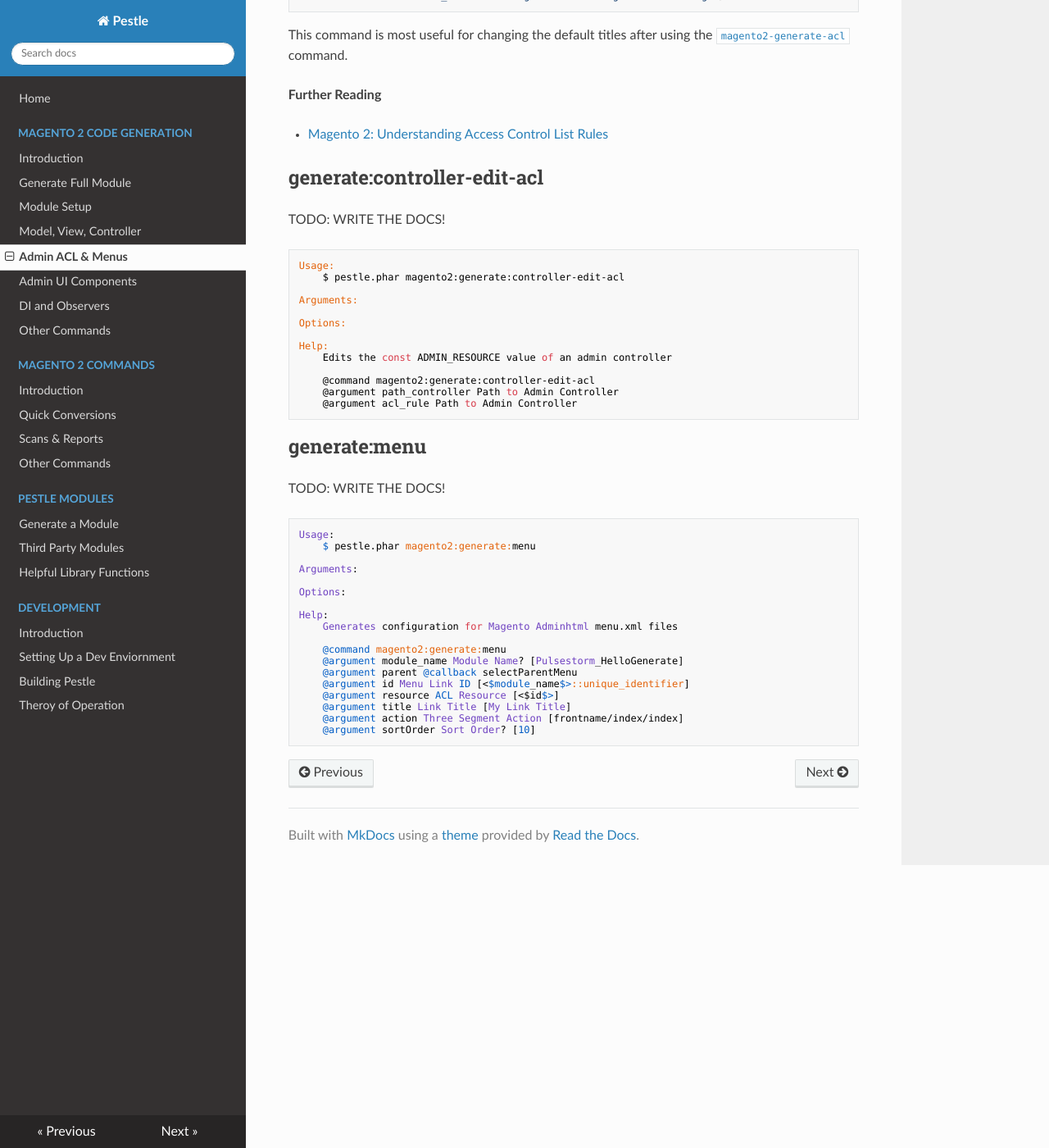
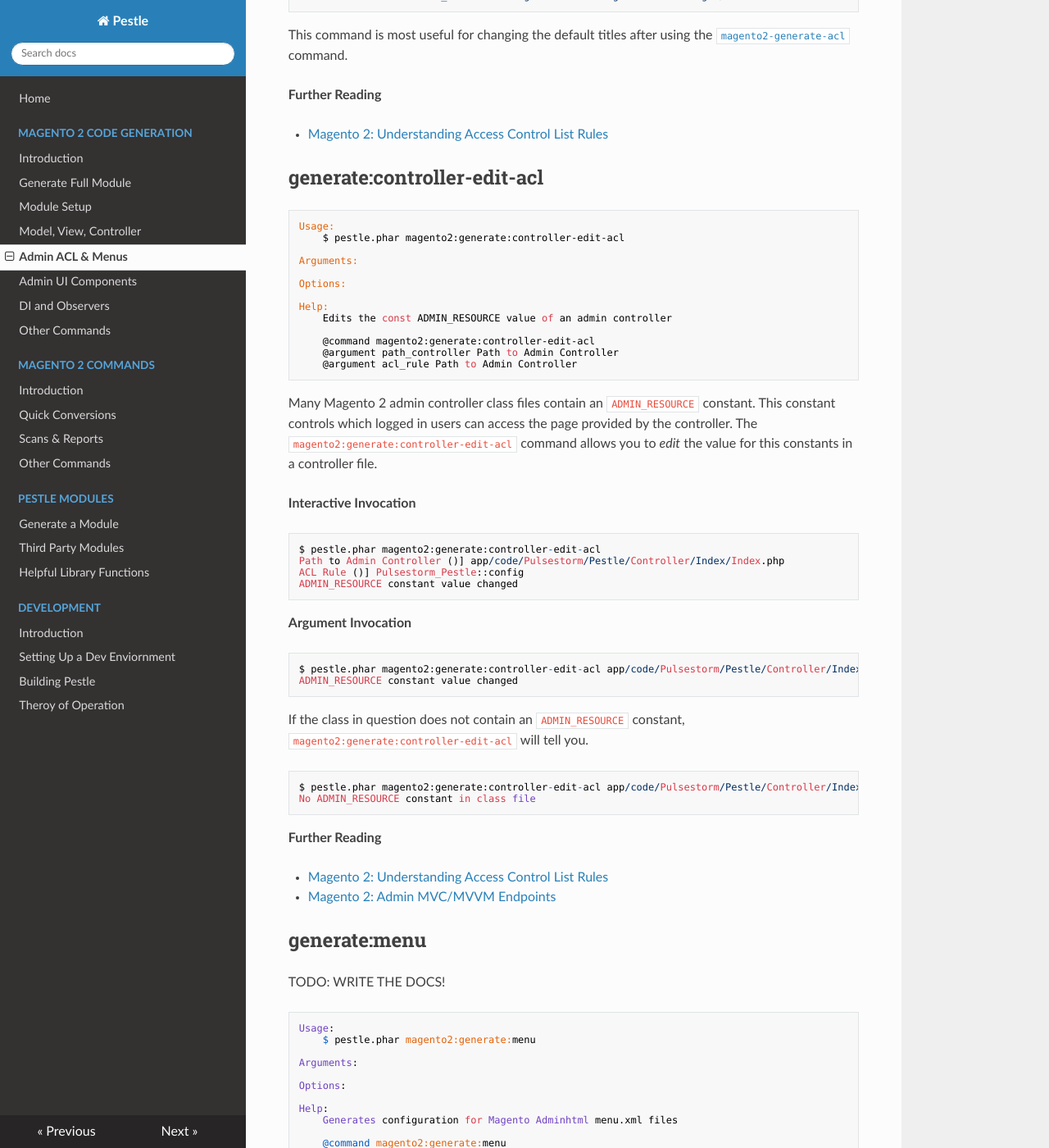
Before and after one commit to astorm/pestle, an MkDocs documentation site: the page built from docs/magento2-generate-acl.md, in a window 1280 px wide and 1400 px high, scrolled down 2098 px. Shown: the whole window at 82% size. Built offline with MkDocs 1.6.1, drawn with Linux system fonts in a browser that asks for light colours; nearby versions of some CDN libraries.

Commit message:
docs, fixing argument questions

```diff
--- a/docs/magento2-generate-acl.md
+++ b/docs/magento2-generate-acl.md
@@ -103,8 +103,6 @@ This command is most useful for changing the default titles after using the [`ma
 
 ## generate:controller-edit-acl
 
-TODO: WRITE THE DOCS!
-
     Usage:
         $ pestle.phar magento2:generate:controller-edit-acl
 
@@ -118,6 +116,30 @@ TODO: WRITE THE DOCS!
         @command magento2:generate:controller-edit-acl
         @argument path_controller Path to Admin Controller
         @argument acl_rule Path to Admin Controller
+
+Many Magento 2 admin controller class files contain an `ADMIN_RESOURCE` constant.  This constant controls which logged in users can access the page provided by the controller.  The `magento2:generate:controller-edit-acl` command allows you to _edit_ the value for this constants in a controller file.
+
+**Interactive Invocation**
+
+    $ pestle.phar magento2:generate:controller-edit-acl
+    Path to Admin Controller ()] app/code/Pulsestorm/Pestle/Controller/Index/Index.php
+    ACL Rule ()] Pulsestorm_Pestle::config
+    ADMIN_RESOURCE constant value changed
+
+**Argument Invocation**
+
+    $ pestle.phar magento2:generate:controller-edit-acl app/code/Pulsestorm/Pestle/Controller/Index/Index.php Pulsestorm_Pestle::config
+    ADMIN_RESOURCE constant value changed
+
+If the class in question does not contain an `ADMIN_RESOURCE` constant, `magento2:generate:controller-edit-acl` will tell you.
+
+    $ pestle.phar magento2:generate:controller-edit-acl app/code/Pulsestorm/Pestle/Controller/Index/Index.php Pulsestorm_Pestle::config
+    No ADMIN_RESOURCE constant in class file
+
+**Further Reading**
+
+- [Magento 2: Understanding Access Control List Rules](https://alanstorm.com/magento_2_understanding_access_control_list_rules/)
+- [Magento 2: Admin MVC/MVVM Endpoints](https://alanstorm.com/magento_2_admin_mvcmvvm_endpoints/)
 
 ## generate:menu
 
```
Also changed, not shown: 1 other file.
